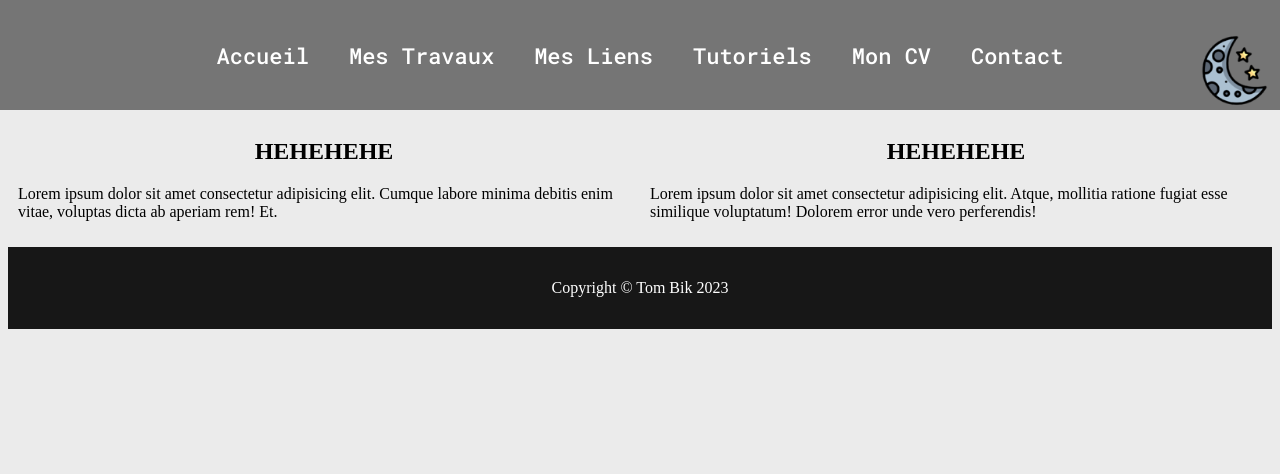
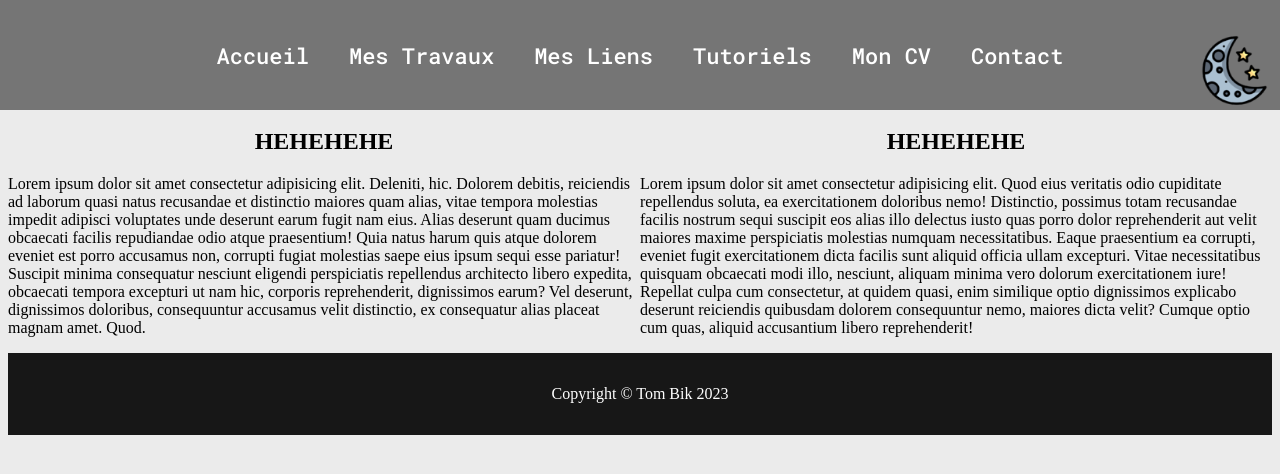
Before and after one commit to Slashyo/Portfolio, a PHP site: page /view/homePage.php in a window 1280 px wide. Shown: the top 474 px of the page. Run offline with PHP 8.4, Linux system fonts and the light colour scheme.

Commit message:
J'arrête pour ajd

```diff
--- a/public/css/menuDarkMode.css
+++ b/public/css/menuDarkMode.css
@@ -257,12 +257,12 @@ h3 {
 }
 
 #childBlock {
-    margin: 10px;
+    margin: auto;
     grid-area: blockHome;
 }
 
 #childBlock1 {
-    margin: 10px;
+    margin: auto;
     grid-area: blockHome1;
 }
 
--- a/view/homePage.php
+++ b/view/homePage.php
@@ -19,14 +19,14 @@ include 'include/menuDarkMode.php';
     <h1>WEB DEVELOPER</h1>
 </div>
 
-    <div id="childBlock">
+<div id="childBlock">
     <h2>HEHEHEHE</h2>
-    <p>Lorem ipsum dolor sit amet consectetur adipisicing elit. Cumque labore minima debitis enim vitae, voluptas dicta ab aperiam rem! Et.</p>
-    </div>
-    <div id="childBlock1">
+    <p>Lorem ipsum dolor sit amet consectetur adipisicing elit. Deleniti, hic. Dolorem debitis, reiciendis ad laborum quasi natus recusandae et distinctio maiores quam alias, vitae tempora molestias impedit adipisci voluptates unde deserunt earum fugit nam eius. Alias deserunt quam ducimus obcaecati facilis repudiandae odio atque praesentium! Quia natus harum quis atque dolorem eveniet est porro accusamus non, corrupti fugiat molestias saepe eius ipsum sequi esse pariatur! Suscipit minima consequatur nesciunt eligendi perspiciatis repellendus architecto libero expedita, obcaecati tempora excepturi ut nam hic, corporis reprehenderit, dignissimos earum? Vel deserunt, dignissimos doloribus, consequuntur accusamus velit distinctio, ex consequatur alias placeat magnam amet. Quod.</p>
+</div>
+<div id="childBlock1">
     <h2>HEHEHEHE</h2>
-    <p>Lorem ipsum dolor sit amet consectetur adipisicing elit. Atque, mollitia ratione fugiat esse similique voluptatum! Dolorem error unde vero perferendis!</p>
-    </div>
+    <p>Lorem ipsum dolor sit amet consectetur adipisicing elit. Quod eius veritatis odio cupiditate repellendus soluta, ea exercitationem doloribus nemo! Distinctio, possimus totam recusandae facilis nostrum sequi suscipit eos alias illo delectus iusto quas porro dolor reprehenderit aut velit maiores maxime perspiciatis molestias numquam necessitatibus. Eaque praesentium ea corrupti, eveniet fugit exercitationem dicta facilis sunt aliquid officia ullam excepturi. Vitae necessitatibus quisquam obcaecati modi illo, nesciunt, aliquam minima vero dolorum exercitationem iure! Repellat culpa cum consectetur, at quidem quasi, enim similique optio dignissimos explicabo deserunt reiciendis quibusdam dolorem consequuntur nemo, maiores dicta velit? Cumque optio cum quas, aliquid accusantium libero reprehenderit!</p>
+</div>
     <?php
 include 'include/footer.php'
     ?>
```
